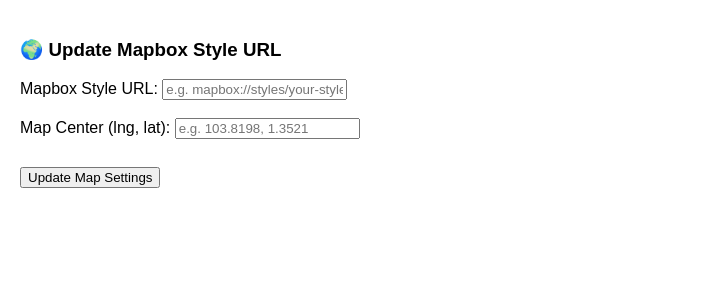
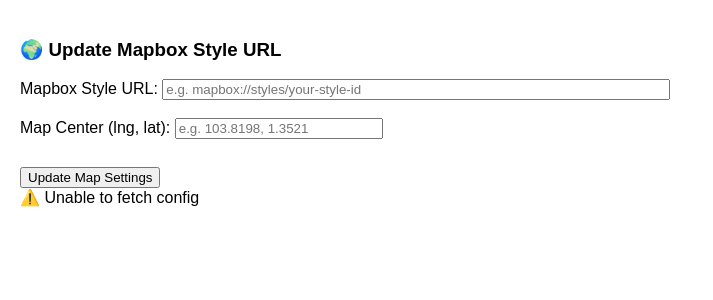
Before and after one commit to XtraBros/smart-itinerary-planner, a Flask app: template templates/map-manager.html in a window 1280 px wide. Shown: the part 46-346 px from the top of the page, without its empty margins (0-713 px from the left). Run offline with Flask 3, Linux system fonts and the light colour scheme; the template is opened without the code that fills it, so the values that code supplies are empty; parts of the project's set-up code (start-up, migrations or seed data) failed here and were passed over.

Commit message:
update styles

```diff
--- a/templates/llm-manager.html
+++ b/templates/llm-manager.html
@@ -18,7 +18,7 @@
       <input type="text" id="model-name" name="model_name" required>
       <br><br>
       <label for="api-key">API Key:</label>
-      <input type="text" id="api-key" name="api_key" placeholder="Required unless using HuggingFace" style="width: 80%;">
+      <input type="text" id="api-key" name="api_key" placeholder="Required unless using HuggingFace" style="width: 500px;">
       <br><br>
       <button type="submit">Update Model Settings</button>
     </form>
--- a/templates/map-manager.html
+++ b/templates/map-manager.html
@@ -3,18 +3,18 @@
 <div id="map-manager" class="tab-content" style="display: block;">
     <h3>🌍 Update Mapbox Style URL</h3>
     <label for="mapStyleInput">Mapbox Style URL:</label>
-    <input type="text" id="mapStyleInput" placeholder="e.g. mapbox://styles/your-style-id" required />
+    <input type="text" id="mapStyleInput" placeholder="e.g. mapbox://styles/your-style-id" style="width: 500px;" required />
     <br><br>
     <label for="mapCenterInput" style="margin-top: 10px;">Map Center (lng, lat):</label>
-    <input type="text" id="mapCenterInput" placeholder="e.g. 103.8198, 1.3521" required />
+    <input type="text" id="mapCenterInput" placeholder="e.g. 103.8198, 1.3521" style="width: 200px;" required />
     <br><br>
     <button onclick="submitMapSettings()" style="margin-top: 10px;">Update Map Settings</button>
     <div id="mapStyleStatus" class="status-message"></div>
 
   <script>
-    function submitMapStyle() {
+    function submitMapSettings() {
         const styleUrl = document.getElementById('mapStyleInput').value.trim();
-        const centreInput = document.getElementById('mapCentreInput').value.trim();
+        const centreInput = document.getElementById('mapCenterInput').value.trim();
         const status = document.getElementById('mapStyleStatus');
 
         status.textContent = '⏳ Updating...';
@@ -58,14 +58,30 @@
             status.textContent = "❌ Failed to update";
             status.className = "status-message error";
         });
+        fetchMapConfig(); // Refresh the config after update
     }
+
     function fetchMapConfig() {
+        console.log("Fetching config...");
         fetch('/config')
             .then(res => res.json())
-            .then(config => {
-            document.getElementById('mapStyleInput').value = config.MAPBOX_STYLE_URL || '';
-            if (config.MAP_CENTRE && Array.isArray(config.MAP_CENTRE)) {
-                document.getElementById('mapCenterInput').value = config.MAP_CENTRE.join(', ');
+            .then(data => {
+                const config = data.config;
+                // Use placeholders instead of values
+                if (config.MAPBOX_STYLE_URL) {
+                    document.getElementById('mapStyleInput').placeholder = config.MAPBOX_STYLE_URL;
+                }
+                if (config.MAP_CENTRE) {
+                    try {
+                        const parsed = JSON.parse(config.MAP_CENTRE);
+                        if (Array.isArray(parsed) && parsed.length === 2 && parsed.every(val => typeof val === 'number')) {
+                            document.getElementById('mapCenterInput').placeholder = parsed.join(', ');
+                        } else {
+                            console.warn('Invalid MAP_CENTRE format:', config.MAP_CENTRE);
+                        }
+                    } catch (e) {
+                        console.error('Error parsing MAP_CENTRE:', e);
+                    }
                 }
             })
             .catch(err => {
@@ -73,5 +89,9 @@
                 document.getElementById('mapStyleStatus').textContent = "⚠️ Unable to fetch config";
             });
     }
+
+    // Fetch config on page load
+    window.addEventListener('DOMContentLoaded', fetchMapConfig);
   </script>
+</div>
 {% endblock %}
```
Lines whose indentation alone changed are shown as unchanged.
